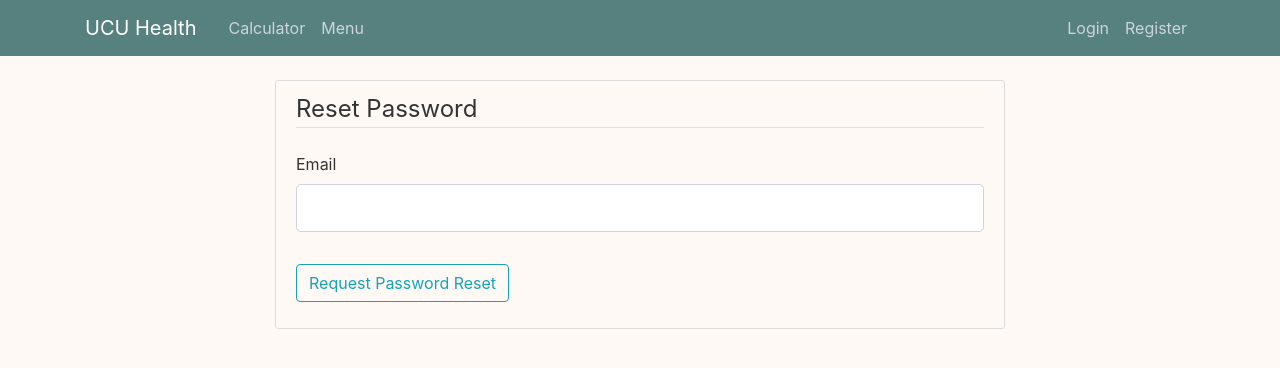
After one commit to VikaProkhorova/UCUHealth2, a Flask app: page /reset_password in a window 1280 px wide. The commit adds this page. Shown: the top 368 px of the page. Run offline with Flask 3, Linux system fonts and the light colour scheme; some libraries are stand-ins or nearby versions.

Commit message:
password reset implemented

```diff
--- a/main/forms.py
+++ b/main/forms.py
@@ -162,3 +162,22 @@ class PersonalPlan(FlaskForm):
     fats = IntegerField("Fats",
                 validators=[DataRequired(), NumberRange(min=0)])
     servings = SelectField('Servings', choices = [], coerce=int)
+
+class RequestResetForm(FlaskForm):
+    'Request reset form'
+    email = StringField('Email',
+                        validators=[DataRequired(), Email()])
+    submit = SubmitField('Request Password Reset')
+
+    def validate_email(self, email):
+        'Validates email'
+        user = User.query.filter_by(email=email.data).first()
+        if user is None:
+            raise ValidationError('There is no account with that email. You must register first.')
+
+class ResetPasswordForm(FlaskForm):
+    'Reset Password Form'
+    password = PasswordField('Password', validators=[DataRequired()])
+    confirm_password = PasswordField('Confirm Password',
+                                     validators=[DataRequired(), EqualTo('password')])
+    submit = SubmitField('Reset Password')
--- a/main/routes.py
+++ b/main/routes.py
@@ -7,13 +7,14 @@ from datetime import datetime
 from PIL import Image
 from flask import render_template, redirect, url_for, flash, request, abort
 from flask_login import login_user, current_user, logout_user, login_required
-from main import app, db, bcrypt
+from main import app, db, bcrypt, mail
 from main.forms import CalculatorForm, PossibleMeals, RegistrationForm, \
     LoginForm, PersonalInfoForm, AddMeal, UpdateAccountForm, CustomPlan, MealForm, \
-    MultiCheckboxForm, PersonalPlan
+    MultiCheckboxForm, PersonalPlan, RequestResetForm, ResetPasswordForm
 from main.calculator import calculator_func
 from main.models import User, Meal, Dish
 from main.calccalories import calcalories
+from flask_mail import Message
 
 @app.route("/", methods=['GET', 'POST'])
 @app.route("/main", methods=['GET', 'POST'])
@@ -347,7 +348,6 @@ def account_plan():
             current_user.carbs = carbs
             current_user.fats = fats
             current_user.servings = nutrients_form.servings.data
-
         else:
             current_user.custom_plan = user_choice
             nutrients = calcalories(current_user.sex, current_user.height, current_user.age,
@@ -386,3 +386,47 @@ def delete_meal(meal_id):
     db.session.delete(meal)
     db.session.commit()
     return redirect(url_for('main'))
+
+def send_reset_email(user):
+    'Sends reset mail'
+    token = user.get_reset_token()
+    msg = Message('Password Reset Request',
+                  sender='noreply@demo.com',
+                  recipients=[user.email])
+    msg.body = f'''To reset your password, visit the following link:
+{url_for('reset_token', token=token, _external=True)}
+If you did not make this request then simply ignore this email and no changes will be made.
+'''
+    mail.send(msg)
+
+@app.route("/reset_password", methods=['GET', 'POST'])
+def reset_request():
+    'Resets request'
+    if current_user.is_authenticated:
+        return redirect(url_for('main'))
+    form = RequestResetForm()
+    if form.validate_on_submit():
+        user = User.query.filter_by(email=form.email.data).first()
+        send_reset_email(user)
+        flash('An email has been sent with instructions to reset your password.', 'info')
+        flash('If you did not receive an email, check your spam folder.', 'info')
+        return redirect(url_for('login'))
+    return render_template('reset_request.html', title='Reset Password', form=form)
+
+@app.route("/reset_password/<token>", methods=['GET', 'POST'])
+def reset_token(token):
+    'Resets token'
+    if current_user.is_authenticated:
+        return redirect(url_for('main'))
+    user = User.verify_reset_token(token)
+    if user is None:
+        flash('That is an invalid or expired token', 'warning')
+        return redirect(url_for('reset_request'))
+    form = ResetPasswordForm()
+    if form.validate_on_submit():
+        hashed_password = bcrypt.generate_password_hash(form.password.data).decode('utf-8')
+        user.password = hashed_password
+        db.session.commit()
+        flash('Your password has been updated! You are now able to log in', 'success')
+        return redirect(url_for('login'))
+    return render_template('reset_token.html', title='Reset Password', form=form)
--- a/main/templates/login.html
+++ b/main/templates/login.html
@@ -43,6 +43,9 @@
         </fieldset>
         <div class="input_field">
             {{ form.submit(class="btn btn-outline-info") }}
+            <small class="text-muted ml-2">
+                <a href="{{ url_for('reset_request') }}">Forgot Password?</a>
+            </small>
         </div>
     </form>
 </div>
--- /dev/null
+++ b/main/templates/reset_request.html
@@ -0,0 +1,27 @@
+{% extends "layout.html" %}
+{% block content %}
+    <div class="content-section">
+        <form method="POST" action="">
+            {{ form.hidden_tag() }}
+            <fieldset class="form-group">
+                <legend class="border-bottom mb-4">Reset Password</legend>
+                <div class="form-group">
+                    {{ form.email.label(class="form-control-label") }}
+                    {% if form.email.errors %}
+                        {{ form.email(class="form-control form-control-lg is-invalid") }}
+                        <div class="invalid-feedback">
+                            {% for error in form.email.errors %}
+                                <span>{{ error }}</span>
+                            {% endfor %}
+                        </div>
+                    {% else %}
+                        {{ form.email(class="form-control form-control-lg") }}
+                    {% endif %}
+                </div>
+            </fieldset>
+            <div class="form-group">
+                {{ form.submit(class="btn btn-outline-info") }}
+            </div>
+        </form>
+    </div>
+{% endblock content %}
```
Also changed, not shown: main/__init__.py (+8 -0 lines), main/models.py (+17 -1 lines), main/templates/reset_token.html (added, +40 -0 lines), instance/site.db.
